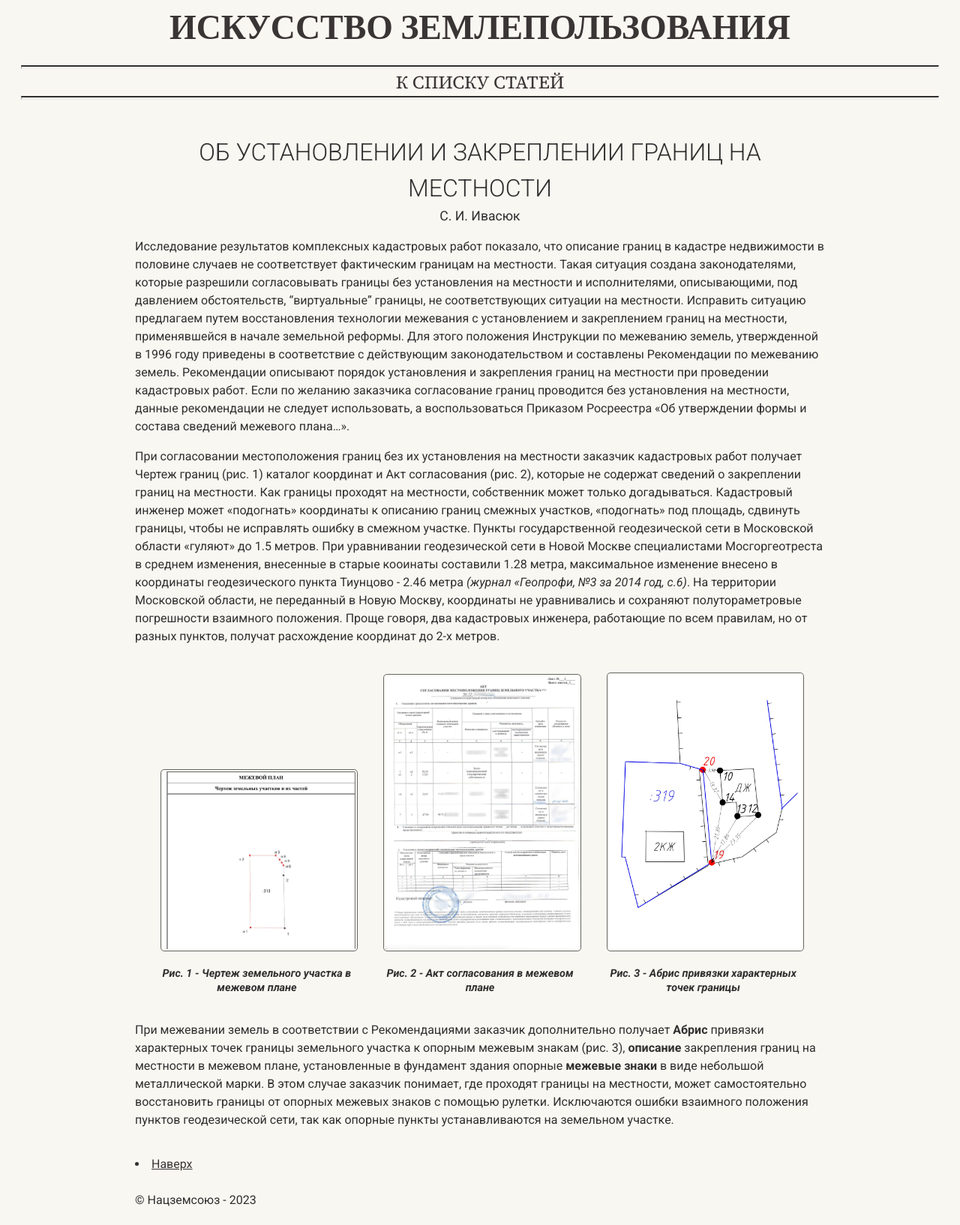
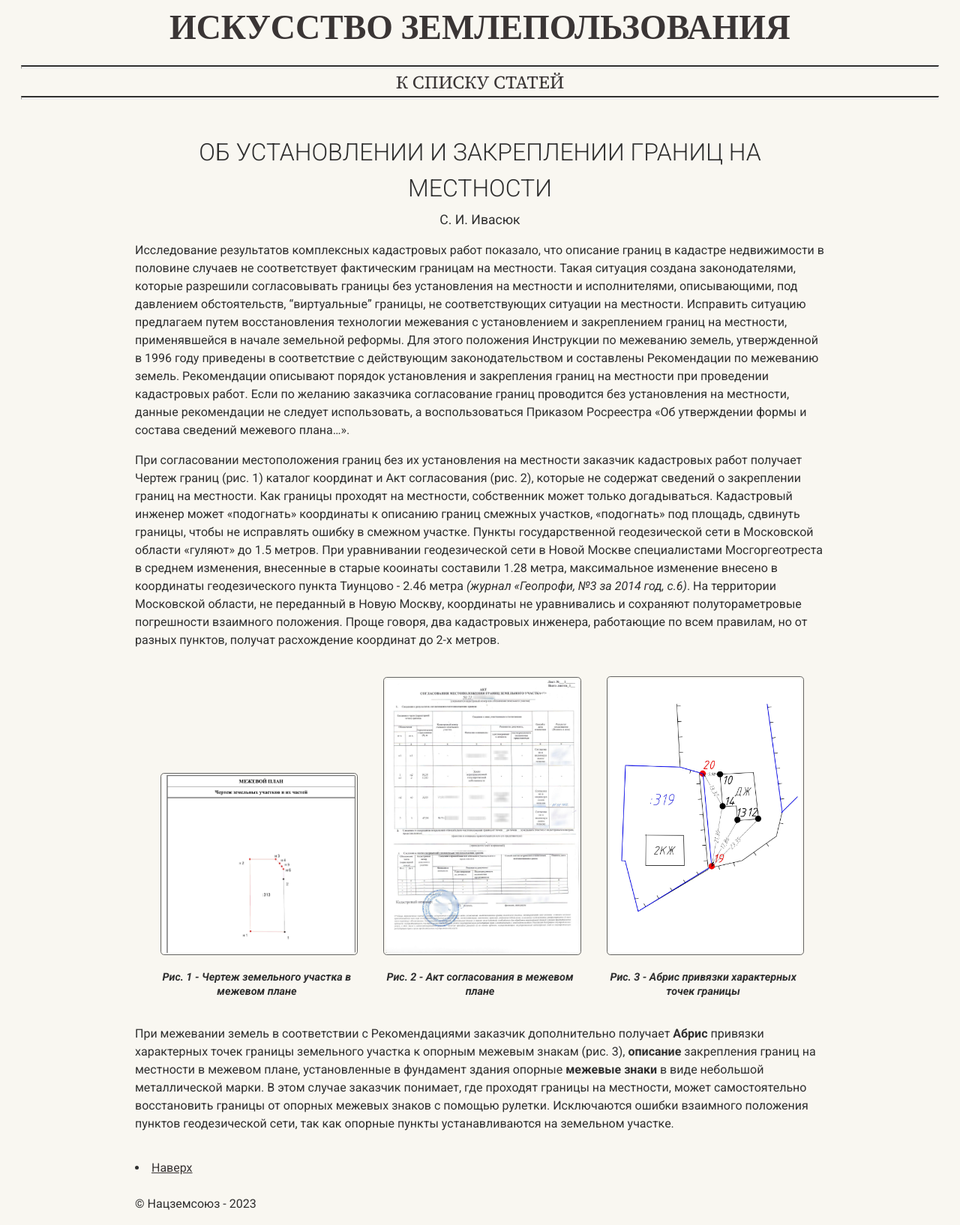
Before and after one commit to SergSi/land-use-art, a Jekyll site: the page built from _articles/o-mejevanii.md, in a window 1280 px wide. Shown: the whole page at 75% size. Built offline with Jekyll 4.4.1, drawn with Linux system fonts in a browser that asks for light colours; some web fonts are replaced.

Commit message:
Update head-doc.html

```diff
--- a/_includes/head-doc.html
+++ b/_includes/head-doc.html
@@ -1,6 +1,6 @@
 <div class="container">
     <div class="center">
-      <h1 style="font-size: 2rem; padding-top: 10px; padding-bottom: 0px; margin-bottom: 0em; font-weight: 300;" id="title">{{ page.title | upcase }}</h1>
+      <h1 style="font-size: 2rem; padding-top: 10px; padding-bottom: 0px; margin-bottom: 0.3rem; font-weight: 300;" id="title">{{ page.title | upcase }}</h1>
       {% if page.subtitle %}<h3 class="docsubtitle  sans-serif">{{ page.subtitle }}</h3>{% endif %}
       {% if page.author %}<p class="author">{{ page.author }}</p>{% endif %}
     </div>
```
